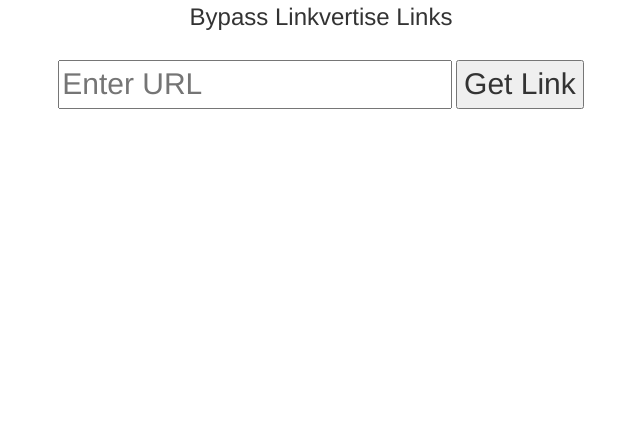
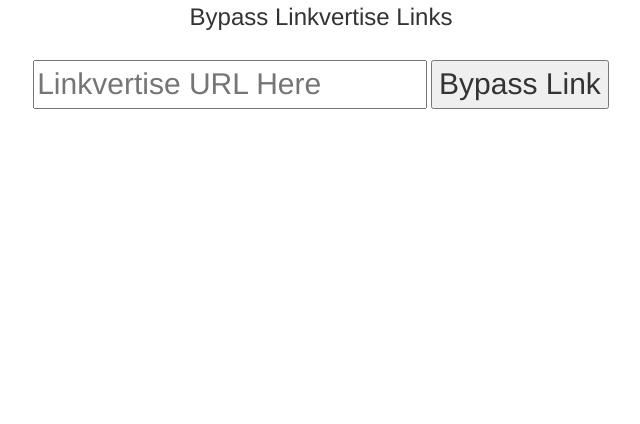
Before and after one commit to impressiveaustin/linkvertisewebsite, a plain HTML site: page index.html in a window 1280 px wide. Shown: the part 376-800 px from the top of the page, without its empty margins (319-959 px from the left). Drawn offline with nearby package versions, Linux system fonts and the light colour scheme.

Commit message:
Update index.html

```diff
--- a/index.html
+++ b/index.html
@@ -34,8 +34,8 @@ div.fixed {
 <center>
       <div class="container">
 <h1>Linkvertise Bypasser</h1><h3>Bypass Linkvertise Links</h3><br>
-<input type="text" placeholder="Enter URL" id="url">
-<button id="button">Get Link</button>
+<input type="text" placeholder="Linkvertise URL Here" id="url">
+<button id="button">Bypass Link</button>
 <h1 id="h"></h1>
 <a href="#" id="ad"></a>
 </div>
```
